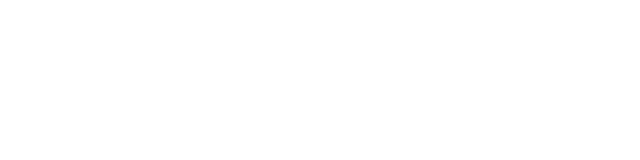
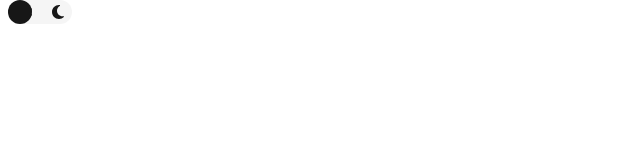
Before and after one commit to reinaldo-santosBa/new_portifolio, a React (Vite) app: page / in a window 1280 px wide. Shown: the top 160 px of the page, without its empty margins (0-640 px from the left). Built offline with nearby package versions, Linux system fonts and the light colour scheme.

Commit message:
feat: add menu for a app and created element menu

```diff
--- a/src/App.tsx
+++ b/src/App.tsx
@@ -1,9 +1,20 @@
 import React from 'react';
-function App ():React.ReactElement {
+import { ThemeProvider } from 'styled-components';
+import { GlobalStyles } from './global/style';
+import { darkTheme, lightTheme } from './theme/theme';
+import { Menu } from './components/menu/menu';
+const App: React.FC = () => {
+	const [theme, setTheme] = React.useState('light');
+
+	const toggleTheme = () => {
+		setTheme((prevTheme) => (prevTheme === 'light' ? 'dark' : 'light'));
+	};
 	return (
-		<div>
-		</div>
+		<ThemeProvider theme={theme === 'light' ? lightTheme : darkTheme}>
+			<GlobalStyles />
+			<Menu mode={theme} toggleTheme={toggleTheme}/>
+		</ThemeProvider>
 	);
-}
+};
 
 export default App;
--- /dev/null
+++ b/src/components/menu/menu.tsx
@@ -0,0 +1,18 @@
+
+
+import React from 'react';
+import { SwitchButton } from '../switchButton/switchButton';
+
+interface IProps {
+    toggleTheme: () => void,
+    mode: string
+}
+
+const Menu: React.FC<IProps> = ({toggleTheme,mode}:IProps) => {
+	return (
+		<nav>
+			<SwitchButton mode={mode} toggleTheme={toggleTheme}/>
+		</nav>
+	);
+};
+export {Menu};
```
